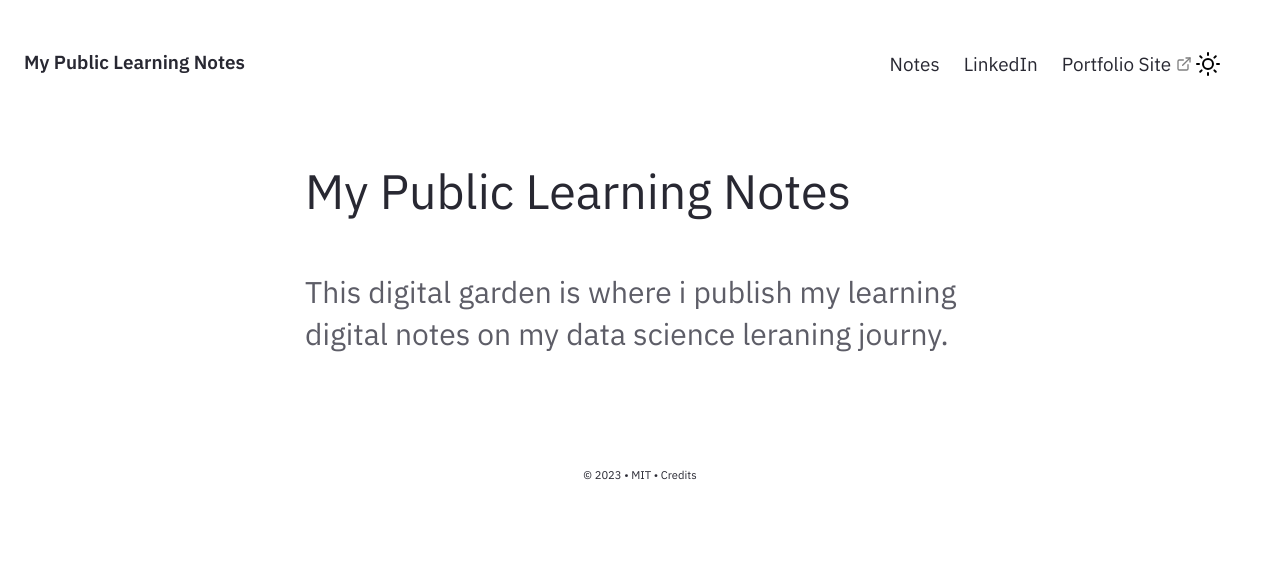
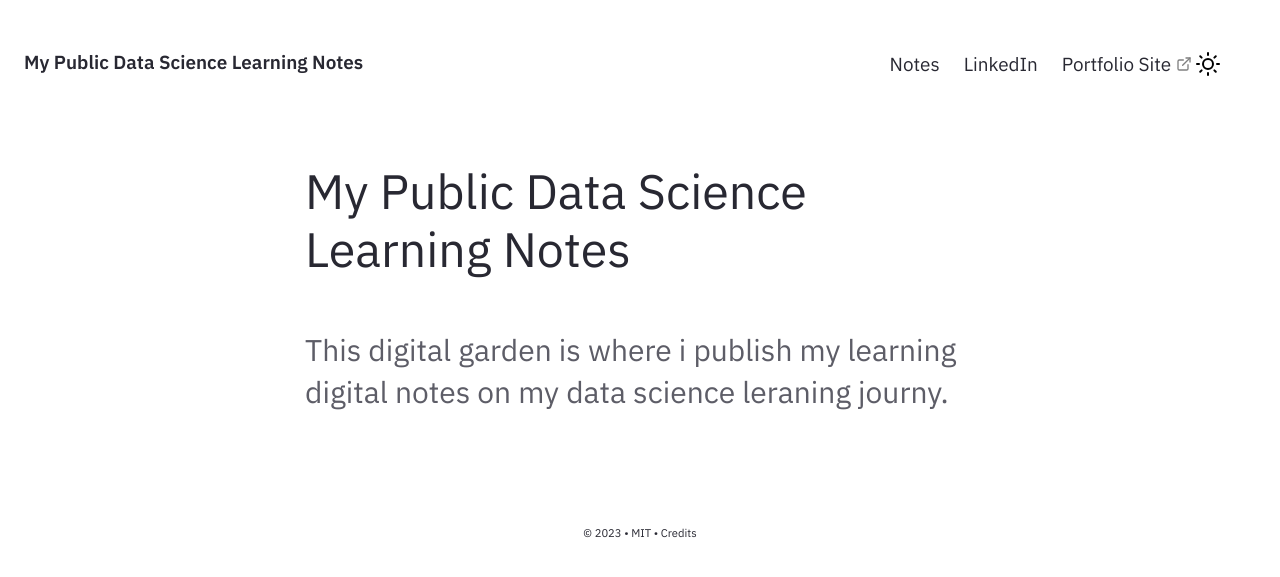
Before and after one commit to hossam-elshabory/learn-ds-in-public, a Jekyll site: the page built from pages/index.md, in a window 1280 px wide. Shown: the top 577 px of the page. Built offline with Jekyll 4.4.1, drawn with Linux system fonts in a browser that asks for light colours.

Commit message:
Update: config.yml

```diff
--- a/_config.yml
+++ b/_config.yml
@@ -27,7 +27,7 @@ baseurl: "/learn-ds-in-public"
 
 # Website Header, Description, Footer year and text.
 # If you are deleting this, make sure you remove it from HTML files too
-heading: My Public Learning Notes # Change this
+heading: My Public Data Science Learning Notes # Change this
 content: This is were i publish my learning digital notes.
 copyright:
   year: © 2023
```
